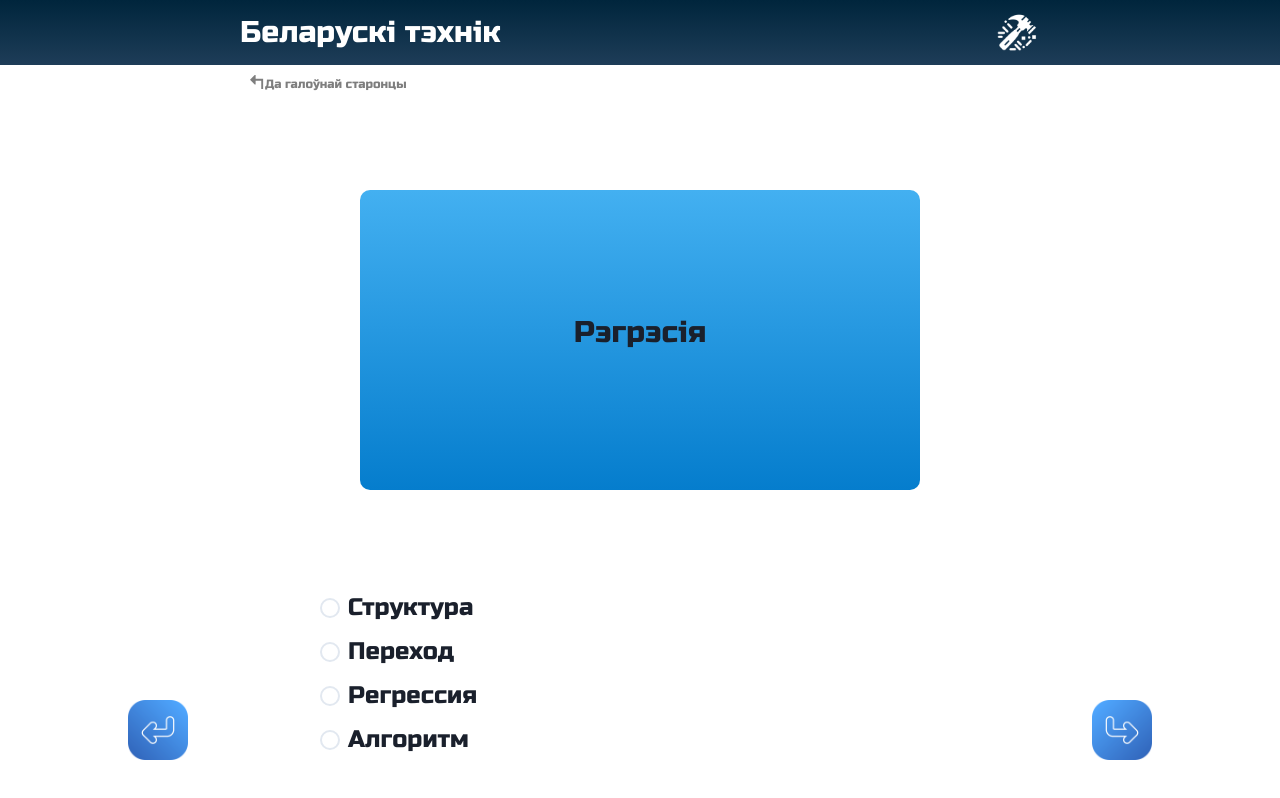
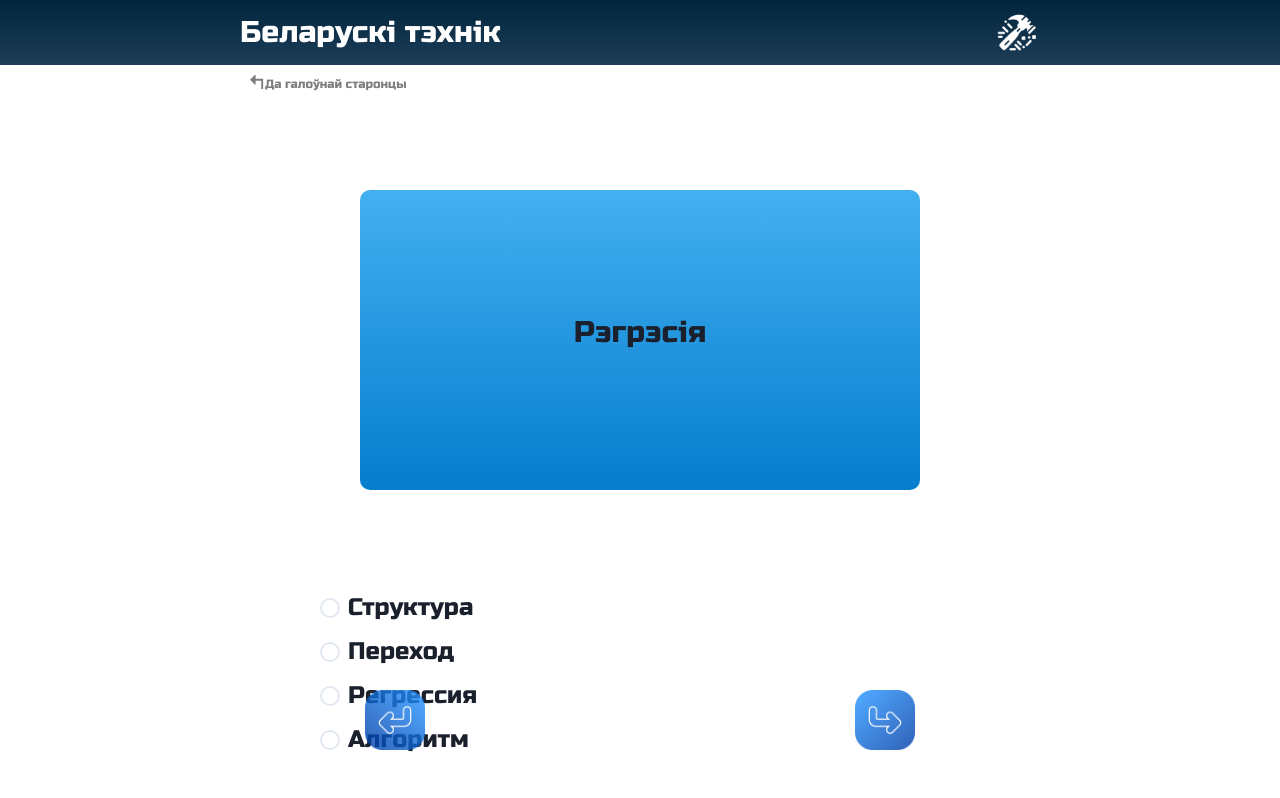
Before and after one commit to justman-1/belarusian_engineer, a Next.js app: page /words/ai in a window 1280 px wide. Built offline with nearby package versions, Linux system fonts and the light colour scheme.

Commit message:
new arrow styles

```diff
--- a/src/app/globals.css
+++ b/src/app/globals.css
@@ -1,7 +1,5 @@
 .container {
   width: 90%;
   margin: auto;
-  @media (min-width: 900px) {
-    width: 800px;
-  }
+  max-width: 800px;
 }
--- a/src/app/words/[section_name]/words_section.module.scss
+++ b/src/app/words/[section_name]/words_section.module.scss
@@ -47,14 +47,18 @@
 .arrows {
   display: flex;
   align-items: flex-start;
+  justify-content: space-between;
+  position: fixed;
+  bottom: 50px;
+  max-width: 550px;
   width: 90%;
+  left: 50%;
+  transform: translateX(-50%);
   .arrow {
-    position: absolute;
     right: 10%;
     bottom: 5vh;
     width: 15vw;
     opacity: 0.8;
-    position: fixed;
     &:first-child {
       transform: rotateY(180deg);
       left: 10%;
@@ -63,7 +67,4 @@
       width: 60px;
     }
   }
-  @media (min-width: 750px) {
-    width: 650px;
-  }
 }
--- a/src/components/Sections.tsx
+++ b/src/components/Sections.tsx
@@ -1,10 +1,10 @@
 import st from "./Sections.module.scss"
 import CardLink from "./CardLink"
-import { Text } from "@chakra-ui/react"
+import { Text, Container } from "@chakra-ui/react"
 
 export default function Sections() {
   return (
-    <div style={{ transition: "all 0.3s ease" }} className="container">
+    <div className="container">
       <Text className={st.sectionTitle} fontSize="3xl">
         Праграмаванне і інтэрнет
       </Text>
```
